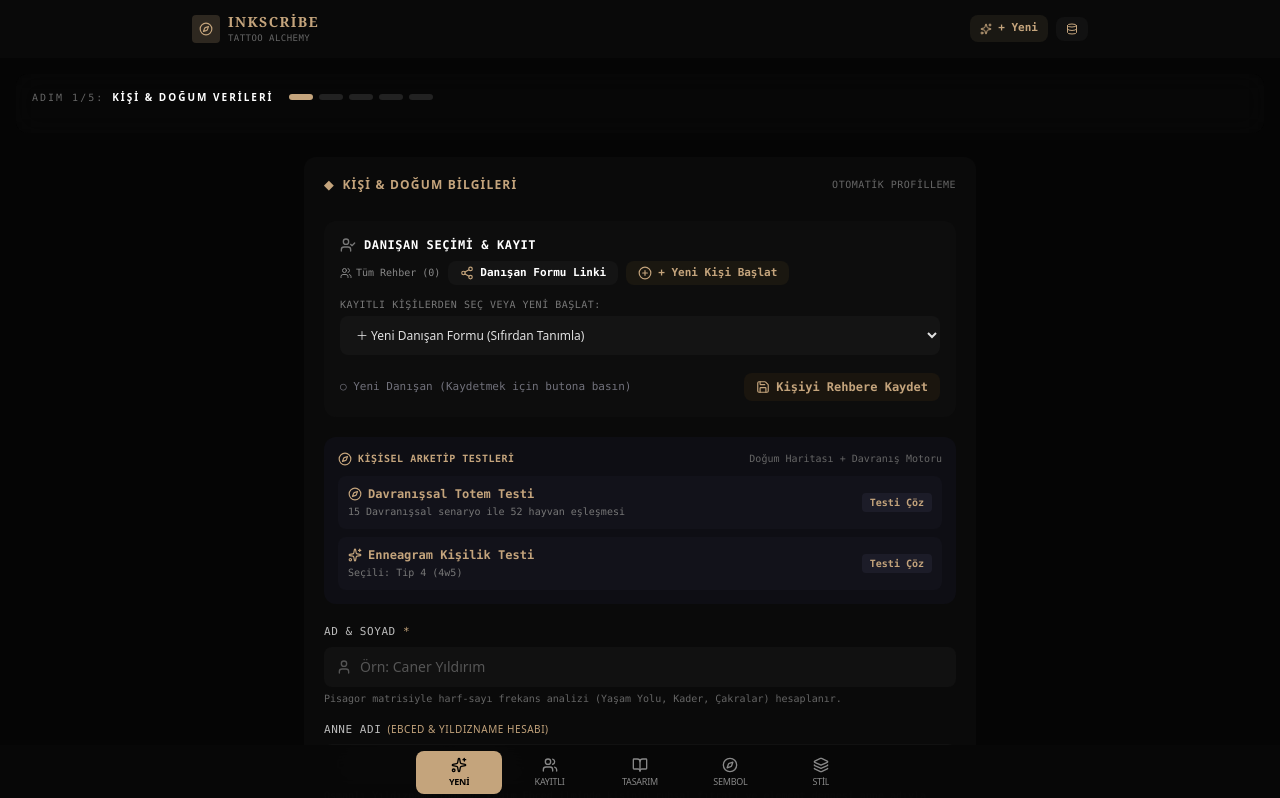
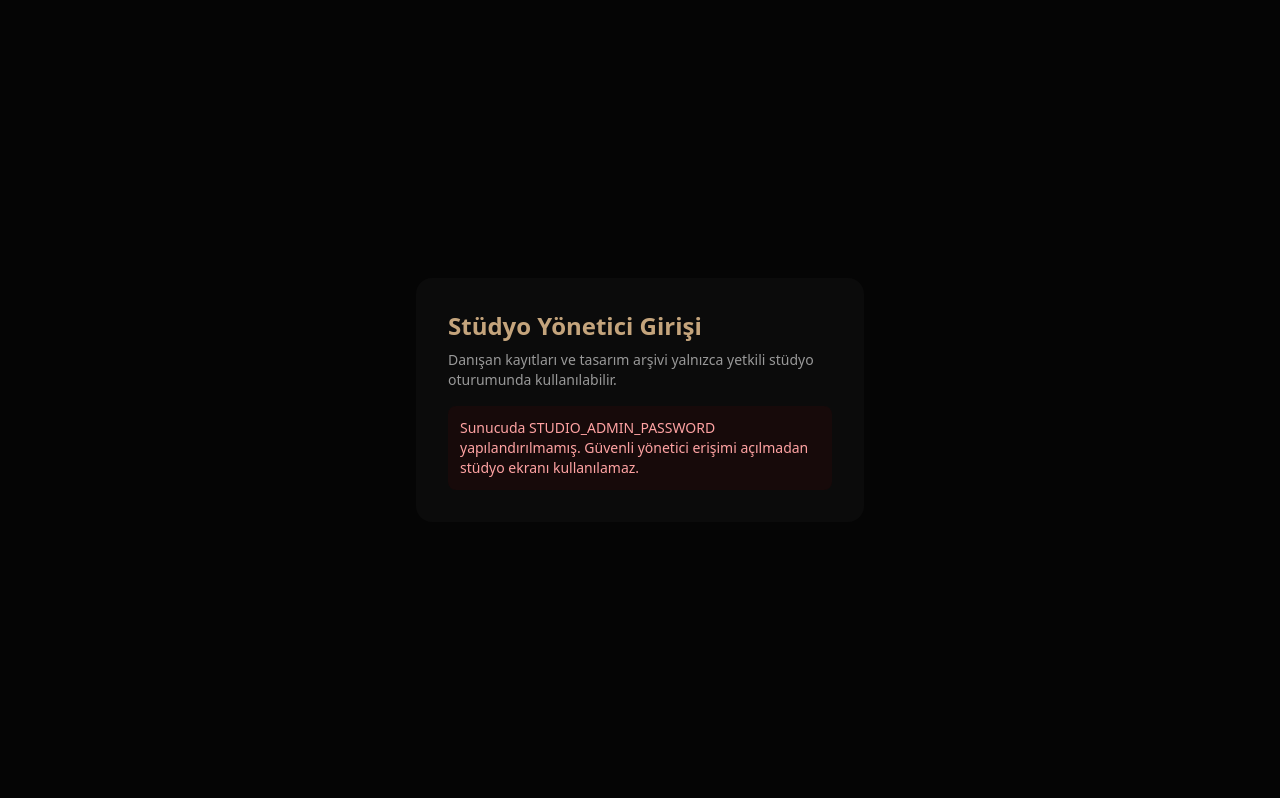
Before and after one commit to gzmsgnc/Dovme-Tasar-m-Asistani, a React (Vite) app: page / in a window 1280 px wide. Shown: the top 798 px of the page. Built offline with nearby package versions, Linux system fonts and the light colour scheme; no server answers; a web font is replaced by a local one.

Commit message:
security: require authenticated studio session in admin app

```diff
--- a/src/App.tsx
+++ b/src/App.tsx
@@ -35,6 +35,12 @@ export function App() {
     }
     return false;
   });
+  const [adminAuthenticated, setAdminAuthenticated] = useState<boolean | null>(null);
+  const [adminConfigured, setAdminConfigured] = useState<boolean>(true);
+  const [adminPassword, setAdminPassword] = useState('');
+  const [adminLoginError, setAdminLoginError] = useState('');
+  const [adminLoginBusy, setAdminLoginBusy] = useState(false);
+
   const [clientQuizName, setClientQuizName] = useState<string>(() => {
     if (typeof window !== 'undefined') return new URLSearchParams(window.location.search).get('client') || 'Değerli Danışanımız';
     return 'Değerli Danışanımız';
@@ -45,6 +51,45 @@ export function App() {
     setRecipes(getStoredRecipes());
   };
   useEffect(() => { loadData(); }, []);
+
+  useEffect(() => {
+    if (isClientQuizMode || isClientFormMode) return;
+    fetch('/api/auth/session')
+      .then(async res => {
+        const data = await res.json();
+        setAdminAuthenticated(Boolean(data.authenticated));
+        setAdminConfigured(Boolean(data.configured));
+      })
+      .catch(() => {
+        setAdminAuthenticated(false);
+        setAdminConfigured(false);
+      });
+  }, [isClientQuizMode, isClientFormMode]);
+
+  const handleAdminLogin = async (event: React.FormEvent) => {
+    event.preventDefault();
+    setAdminLoginBusy(true);
+    setAdminLoginError('');
+    try {
+      const res = await fetch('/api/auth/login', {
+        method: 'POST',
+        headers: { 'Content-Type': 'application/json' },
+        body: JSON.stringify({ password: adminPassword })
+      });
+      const data = await res.json();
+      if (!res.ok || !data.success) {
+        setAdminLoginError(data.error || 'Yönetici girişi başarısız.');
+        return;
+      }
+      setAdminPassword('');
+      setAdminAuthenticated(true);
+      loadData();
+    } catch {
+      setAdminLoginError('Sunucuya bağlanılamadı.');
+    } finally {
+      setAdminLoginBusy(false);
+    }
+  };
 
   const handleSaveClient = (client: PersonData) => {
     setClients(saveClient(client));
@@ -89,6 +134,41 @@ export function App() {
     }} onFormSubmitted={loadData} />;
   }
 
+
+  if (adminAuthenticated === null) {
+    return <div className="min-h-screen bg-[#050505] text-[#e0e0e0] flex items-center justify-center">Oturum kontrol ediliyor…</div>;
+  }
+
+  if (!adminAuthenticated) {
+    return (
+      <div className="min-h-screen bg-[#050505] text-[#e0e0e0] flex items-center justify-center p-6">
+        <form onSubmit={handleAdminLogin} className="w-full max-w-md rounded-2xl border border-[#2a2a2a] bg-[#0b0b0b] p-8 shadow-2xl">
+          <h1 className="text-2xl font-semibold text-[#c4a47c]">Stüdyo Yönetici Girişi</h1>
+          <p className="mt-2 text-sm text-[#999]">Danışan kayıtları ve tasarım arşivi yalnızca yetkili stüdyo oturumunda kullanılabilir.</p>
+          {!adminConfigured && <p className="mt-4 rounded-lg border border-red-900/50 bg-red-950/20 p-3 text-sm text-red-300">Sunucuda STUDIO_ADMIN_PASSWORD yapılandırılmamış. Güvenli yönetici erişimi açılmadan stüdyo ekranı kullanılamaz.</p>}
+          {adminConfigured && (
+            <>
+              <input
+                type="password"
+                autoComplete="current-password"
+                value={adminPassword}
+                onChange={e => setAdminPassword(e.target.value)}
+                placeholder="Yönetici şifresi"
+                className="mt-6 w-full rounded-lg border border-[#333] bg-[#111] px-4 py-3 outline-none focus:border-[#c4a47c]"
+                minLength={12}
+                required
+              />
+              {adminLoginError && <p className="mt-3 text-sm text-red-300">{adminLoginError}</p>}
+              <button type="submit" disabled={adminLoginBusy} className="mt-5 w-full rounded-lg bg-[#c4a47c] px-4 py-3 font-semibold text-black disabled:opacity-50">
+                {adminLoginBusy ? 'Giriş yapılıyor…' : 'Stüdyoya Gir'}
+              </button>
+            </>
+          )}
+        </form>
+      </div>
+    );
+  }
+
   const lazyFallback = <div className="min-h-[40vh] flex items-center justify-center text-[#c4a47c]">Yükleniyor…</div>;
 
   return (
```
